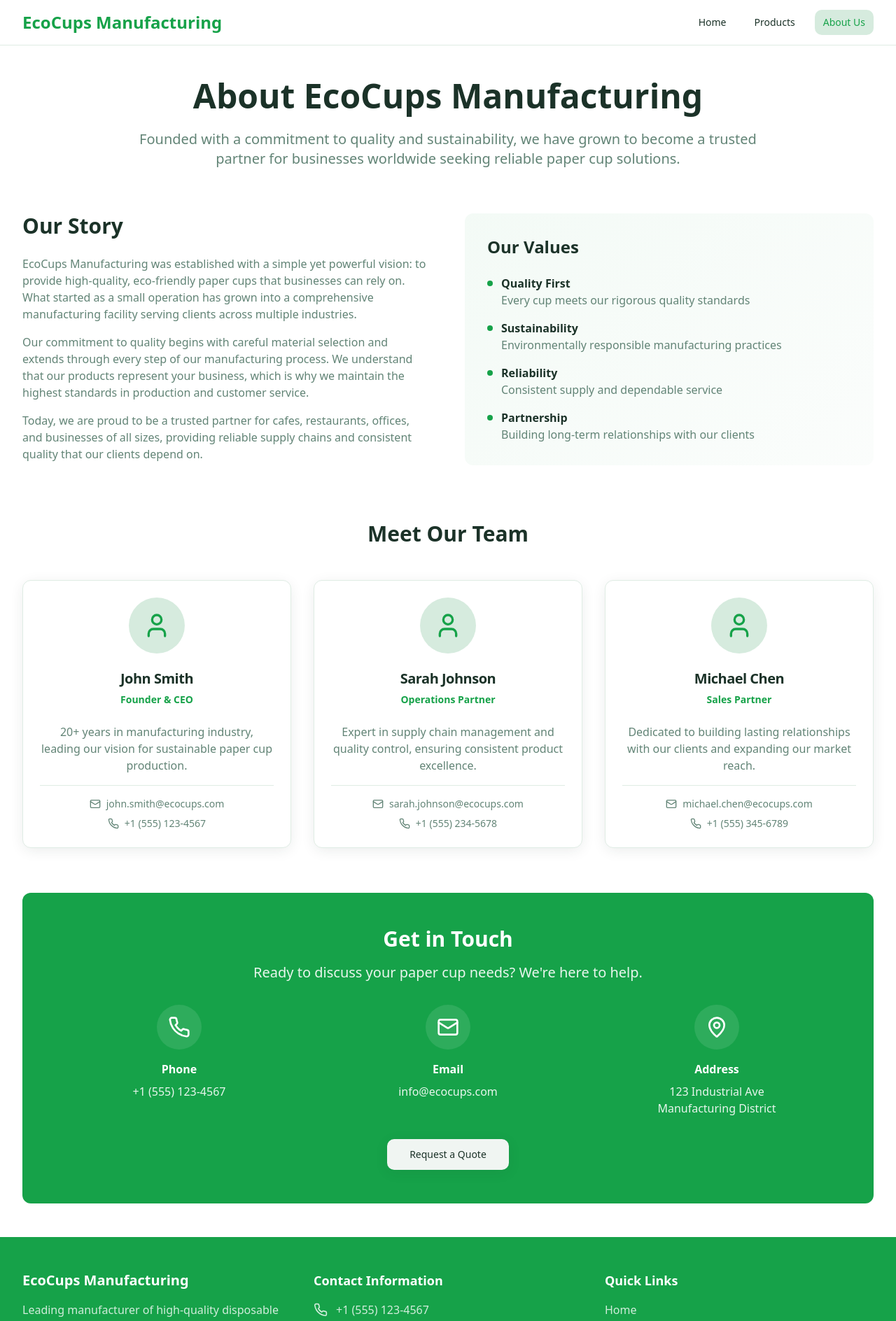
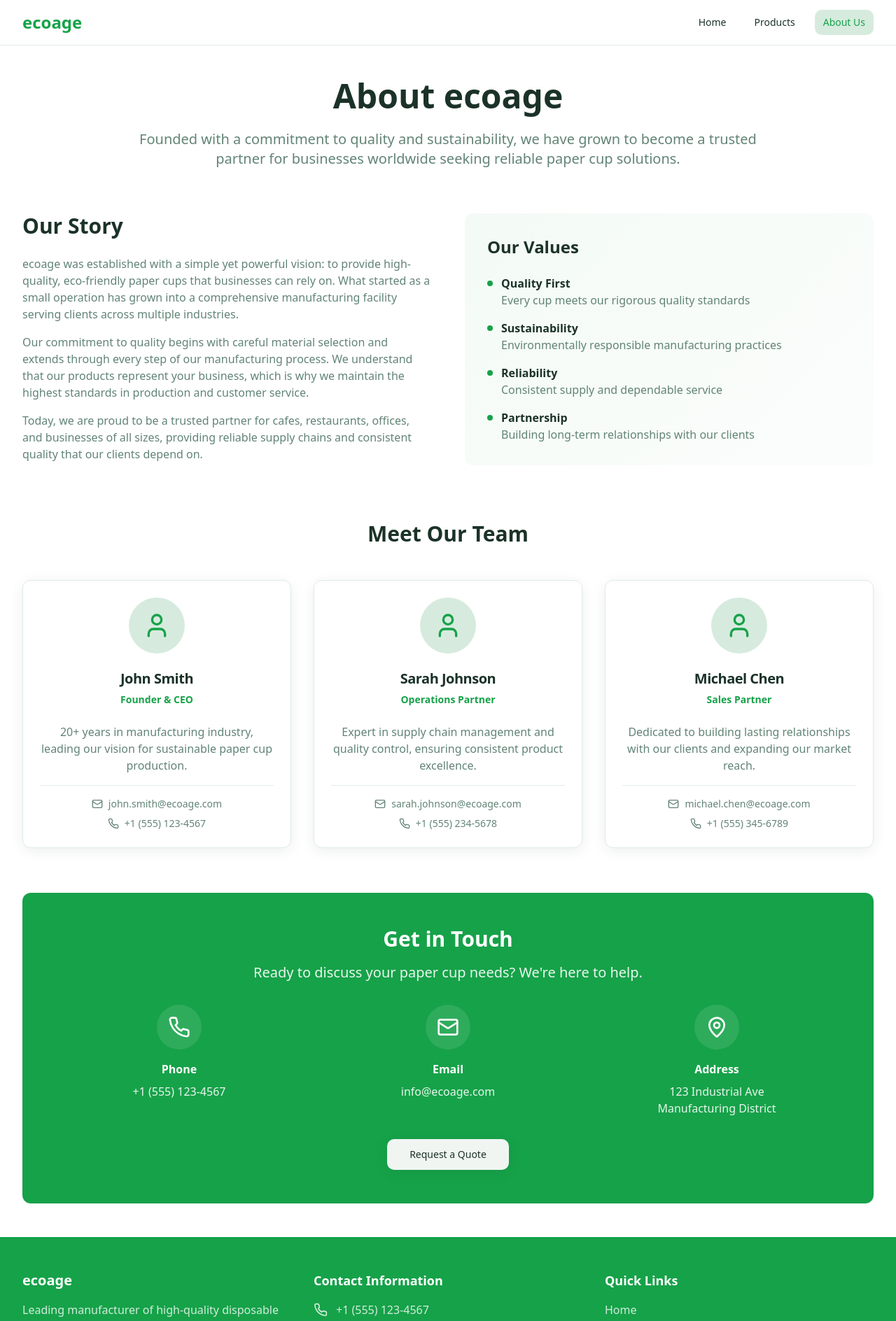
Before and after one commit to Shashvat9/cupcraft-showcase, a React (Vite) app: page /about in a window 1280 px wide. Shown: the top 1888 px of the page at 70% size. Built offline with nearby package versions, Linux system fonts and the light colour scheme.

Commit message:
Update company name
Update the company name in the navigation bar to "EcoAge".

```diff
--- a/index.html
+++ b/index.html
@@ -3,21 +3,21 @@
   <head>
     <meta charset="UTF-8" />
     <meta name="viewport" content="width=device-width, initial-scale=1.0" />
-    <title>EcoCups Manufacturing - Premium Paper Cup Manufacturer</title>
+    <title>ecoage - Premium Paper Cup Manufacturer</title>
     <meta name="description" content="Leading manufacturer of high-quality disposable paper cups. Eco-friendly solutions for cafes, restaurants, and businesses. Custom printing and bulk orders available." />
-    <meta name="author" content="EcoCups Manufacturing" />
+    <meta name="author" content="ecoage" />
     <meta name="keywords" content="paper cups, disposable cups, manufacturing, eco-friendly, bulk orders, custom printing, coffee cups" />
 
-    <meta property="og:title" content="EcoCups Manufacturing - Premium Paper Cup Manufacturer" />
+    <meta property="og:title" content="ecoage - Premium Paper Cup Manufacturer" />
     <meta property="og:description" content="Leading manufacturer of high-quality disposable paper cups. Eco-friendly solutions for cafes, restaurants, and businesses." />
     <meta property="og:type" content="website" />
     <meta property="og:image" content="https://lovable.dev/opengraph-image-p98pqg.png" />
 
     <meta name="twitter:card" content="summary_large_image" />
-    <meta name="twitter:site" content="@ecocups_mfg" />
+    <meta name="twitter:site" content="@ecoage_mfg" />
     <meta name="twitter:image" content="https://lovable.dev/opengraph-image-p98pqg.png" />
 
-    <link rel="canonical" href="https://ecocups.com" />
+    <link rel="canonical" href="https://ecoage.com" />
   </head>
 
   <body>
--- a/src/components/Footer.tsx
+++ b/src/components/Footer.tsx
@@ -6,7 +6,7 @@ const Footer = () => {
       <div className="max-w-7xl mx-auto px-4 sm:px-6 lg:px-8 py-12">
         <div className="grid grid-cols-1 md:grid-cols-3 gap-8">
           <div>
-            <h3 className="text-xl font-bold mb-4">EcoCups Manufacturing</h3>
+            <h3 className="text-xl font-bold mb-4">ecoage</h3>
             <p className="text-primary-foreground/80 mb-4">
               Leading manufacturer of high-quality disposable paper cups.
               Committed to sustainability and excellence in every product.
@@ -22,7 +22,7 @@ const Footer = () => {
               </div>
               <div className="flex items-center space-x-3">
                 <Mail className="h-5 w-5 text-primary-foreground/80" />
-                <span className="text-primary-foreground/80">info@ecocups.com</span>
+                <span className="text-primary-foreground/80">info@ecoage.com</span>
               </div>
               <div className="flex items-center space-x-3">
                 <MapPin className="h-5 w-5 text-primary-foreground/80" />
@@ -51,7 +51,7 @@ const Footer = () => {
 
         <div className="mt-8 pt-8 border-t border-primary-foreground/20 text-center">
           <p className="text-primary-foreground/80">
-            © 2024 EcoCups Manufacturing. All rights reserved.
+            © 2024 ecoage. All rights reserved.
           </p>
         </div>
       </div>
--- a/src/components/Navigation.tsx
+++ b/src/components/Navigation.tsx
@@ -15,7 +15,7 @@ const Navigation = () => {
         <div className="flex justify-between items-center h-16">
           <div className="flex items-center">
             <Link to="/" className="text-2xl font-bold text-primary">
-              EcoCups Manufacturing
+              ecoage
             </Link>
           </div>
 
--- a/src/pages/About.tsx
+++ b/src/pages/About.tsx
@@ -8,21 +8,21 @@ const About = () => {
       name: "John Smith",
       position: "Founder & CEO",
       description: "20+ years in manufacturing industry, leading our vision for sustainable paper cup production.",
-      email: "john.smith@ecocups.com",
+      email: "john.smith@ecoage.com",
       phone: "+1 (555) 123-4567"
     },
     {
       name: "Sarah Johnson",
       position: "Operations Partner",
       description: "Expert in supply chain management and quality control, ensuring consistent product excellence.",
-      email: "sarah.johnson@ecocups.com",
+      email: "sarah.johnson@ecoage.com",
       phone: "+1 (555) 234-5678"
     },
     {
       name: "Michael Chen",
       position: "Sales Partner",
       description: "Dedicated to building lasting relationships with our clients and expanding our market reach.",
-      email: "michael.chen@ecocups.com",
+      email: "michael.chen@ecoage.com",
       phone: "+1 (555) 345-6789"
     }
   ];
@@ -33,7 +33,7 @@ const About = () => {
         {/* Header */}
         <div className="text-center mb-16">
           <h1 className="text-4xl lg:text-5xl font-bold text-foreground mb-6">
-            About EcoCups Manufacturing
+            About ecoage
           </h1>
           <p className="text-xl text-muted-foreground max-w-4xl mx-auto">
             Founded with a commitment to quality and sustainability, we have grown to become
@@ -47,7 +47,7 @@ const About = () => {
             <h2 className="text-3xl font-bold text-foreground mb-6">Our Story</h2>
             <div className="space-y-4 text-muted-foreground">
               <p>
-                EcoCups Manufacturing was established with a simple yet powerful vision:
+                ecoage was established with a simple yet powerful vision:
                 to provide high-quality, eco-friendly paper cups that businesses can rely on.
                 What started as a small operation has grown into a comprehensive manufacturing
                 facility serving clients across multiple industries.
@@ -161,7 +161,7 @@ const About = () => {
                 <Mail className="h-8 w-8 text-primary-foreground" />
               </div>
               <h3 className="font-semibold mb-2">Email</h3>
-              <p className="text-primary-foreground/90">info@ecocups.com</p>
+              <p className="text-primary-foreground/90">info@ecoage.com</p>
             </div>
 
             <div className="text-center">
--- a/src/pages/Index.tsx
+++ b/src/pages/Index.tsx
@@ -31,7 +31,7 @@ const Index = () => {
             <div className="relative">
               <img
                 src={heroImage}
-                alt="Premium paper cups manufactured by EcoCups"
+                alt="Premium paper cups manufactured by ecoage"
                 className="rounded-lg shadow-soft w-full h-auto"
               />
             </div>
@@ -44,7 +44,7 @@ const Index = () => {
         <div className="max-w-7xl mx-auto px-4 sm:px-6 lg:px-8">
           <div className="text-center mb-16">
             <h2 className="text-3xl lg:text-4xl font-bold text-foreground mb-4">
-              Why Choose EcoCups Manufacturing?
+              Why Choose ecoage?
             </h2>
             <p className="text-xl text-muted-foreground max-w-3xl mx-auto">
               We deliver quality, reliability, and sustainability in every paper cup we manufacture.
```
